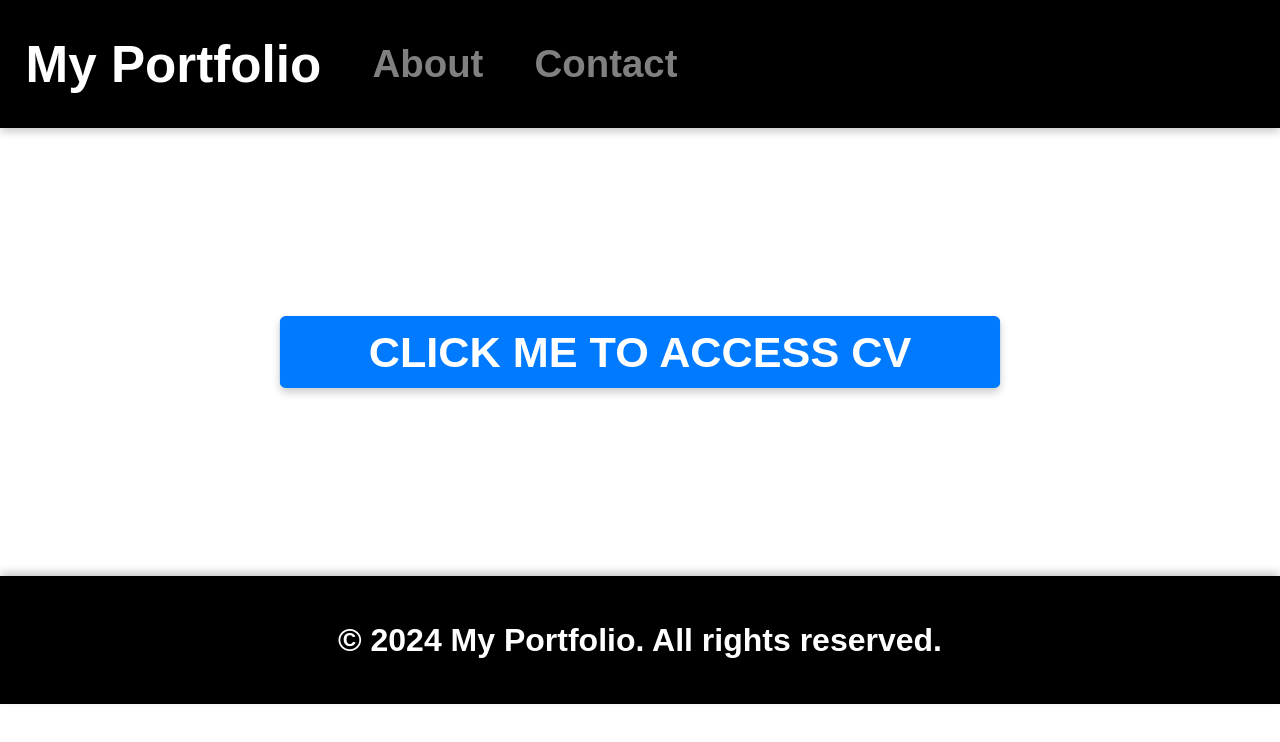
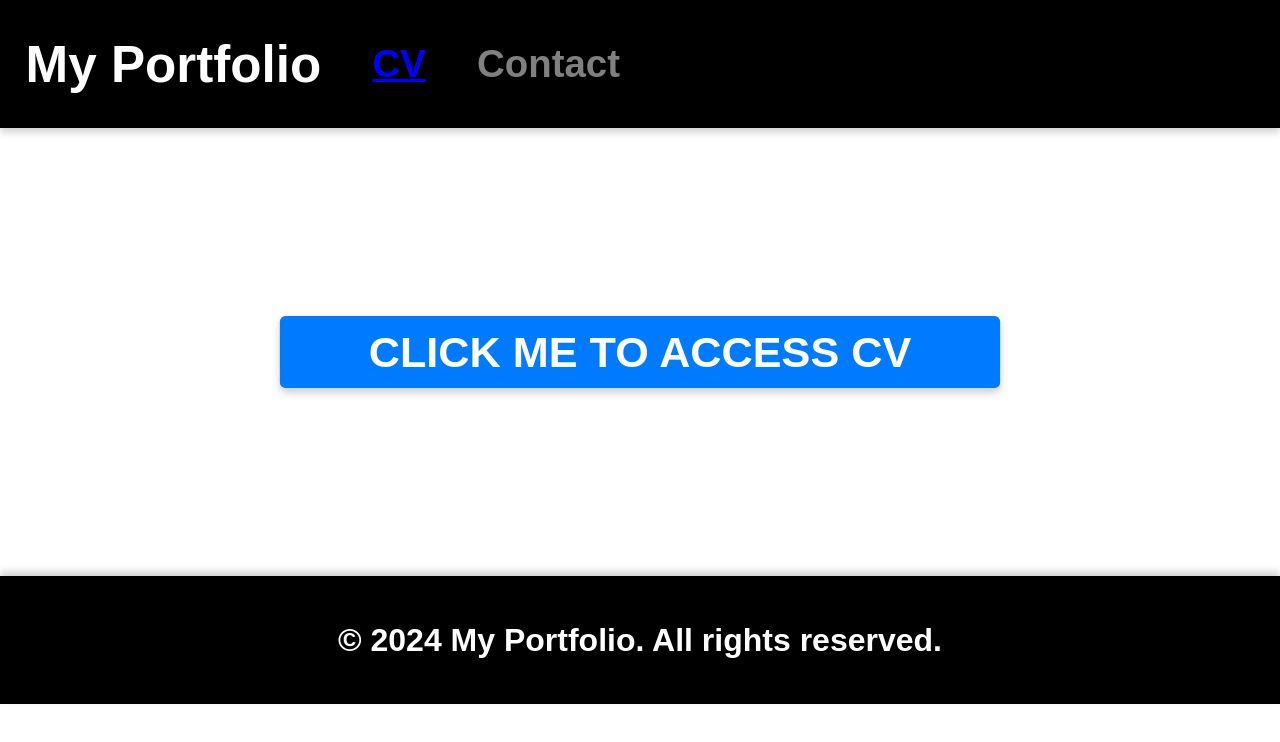
Before and after one commit to zeeshan0100/My-Portfolio, a React (Create React App) app in the folder my-portfolio/: page / in a window 1280 px wide. Shown: the top 742 px of the page. Built offline with nearby package versions, Linux system fonts and the light colour scheme.

Commit message:
removed /about and new NavLink is / & / no data site broblem solved

```diff
--- a/my-portfolio/src/App.js
+++ b/my-portfolio/src/App.js
@@ -1,7 +1,7 @@
 import React from 'react';
 import { Routes, Route } from "react-router-dom";
 import Header from './components/Header';
-import About from './components/About';
+import CV from './components/CV';
 import Contact from './components/Contact';
 import Footer from './components/Footer';
 import './App.css';
@@ -10,8 +10,7 @@ const App = () => (
   <div className="app">
     <Header />
     <Routes>
-      <Route path="/" element={<About />} />
-      <Route path="/about" element={<About />} />
+      <Route path="/" element={<CV />} />
       <Route path="/contact" element={<Contact />} />
     </Routes>
     <Footer />
--- a/my-portfolio/src/components/About.js
+++ b/my-portfolio/src/components/CV.js
@@ -1,6 +1,6 @@
 import React, { useState } from 'react';
 
-const About = () => {
+const CV = () => {
 
   const [mydata, setMydata] = useState("");
 
@@ -26,6 +26,7 @@ const About = () => {
           }
         `}
       </style>
+
       {mydata === "animation" ? (
         <section style={{ fontSize: "2vw", margin: "0px", padding: "5vw" }} className="about">
           <h2 style={{ color: "blue", fontSize: "3em",margin:"2vw 0vw" }}>---------------About Me---------------</h2>
@@ -81,4 +82,4 @@ const About = () => {
   );
 };
 
-export default About;
+export default CV;
--- a/my-portfolio/src/components/Header.js
+++ b/my-portfolio/src/components/Header.js
@@ -2,30 +2,30 @@ import React from 'react';
 import { NavLink } from 'react-router-dom';
 
 const Header = () => (
-  <header className="header" style={{ display: 'flex', justifyContent: 'flex-start',alignContent:"cenetr", columnGap:"4vw", padding:"1vw 0px 1vw 2vw", width:"100%",height:"10vw",fontSize: '2vw', backgroundColor: 'black', boxShadow: '0 4px 8px rgba(0,0,0,0.2)', fontFamily: 'Arial, Helvetica, sans-serif', fontWeight: 'bold' }}>
-    <h1 style={{ fontSize: '2em', color: "white",display: 'flex', justifyContent: 'center',alignItems:"center" }}>My Portfolio</h1>
-    <nav style={{ display: 'flex',  alignItems:"center" ,justifyContent: 'center'}}>
-      <ul style={{ display: 'flex', columnGap: '4vw', alignItems:"center" ,justifyContent: 'center', listStyleType: 'none' }}>
-        <li style={{fontSize: '2vw'}}>
+  <header className="header" style={{ display: 'flex', justifyContent: 'flex-start', alignContent: 'center', columnGap: '4vw', padding: '1vw 0px 1vw 2vw', width: '100%', height: '10vw', fontSize: '2vw', backgroundColor: 'black', boxShadow: '0 4px 8px rgba(0,0,0,0.2)', fontFamily: 'Arial, Helvetica, sans-serif', fontWeight: 'bold' }}>
+    <h1 style={{ fontSize: '2em', color: 'white', display: 'flex', justifyContent: 'center', alignItems: 'center' }}>My Portfolio</h1>
+    <nav style={{ display: 'flex', alignItems: 'center', justifyContent: 'center' }}>
+      <ul style={{ display: 'flex', columnGap: '4vw', alignItems: 'center', justifyContent: 'center', listStyleType: 'none' }}>
+        <li style={{ fontSize: '2vw' }}>
           <NavLink
-            to="/about"
+            to="/"
             style={({ isActive }) => ({
               textDecoration: isActive ? 'underline' : 'none',
-              color: 'grey',
+              color: isActive ? 'blue' : 'grey',
               fontSize: '1.5em',
               fontFamily: 'Arial, Helvetica, sans-serif',
               fontWeight: 'bold'
             })}
           >
-            About
+            CV
           </NavLink>
         </li>
-        <li style={{fontSize: '2vw'}}>
+        <li style={{ fontSize: '2vw' }}>
           <NavLink
             to="/contact"
             style={({ isActive }) => ({
               textDecoration: isActive ? 'underline' : 'none',
-              color: 'grey',
+              color: isActive ? 'blue' : 'grey',
               fontSize: '1.5em',
               fontFamily: 'Arial, Helvetica, sans-serif',
               fontWeight: 'bold'
```
